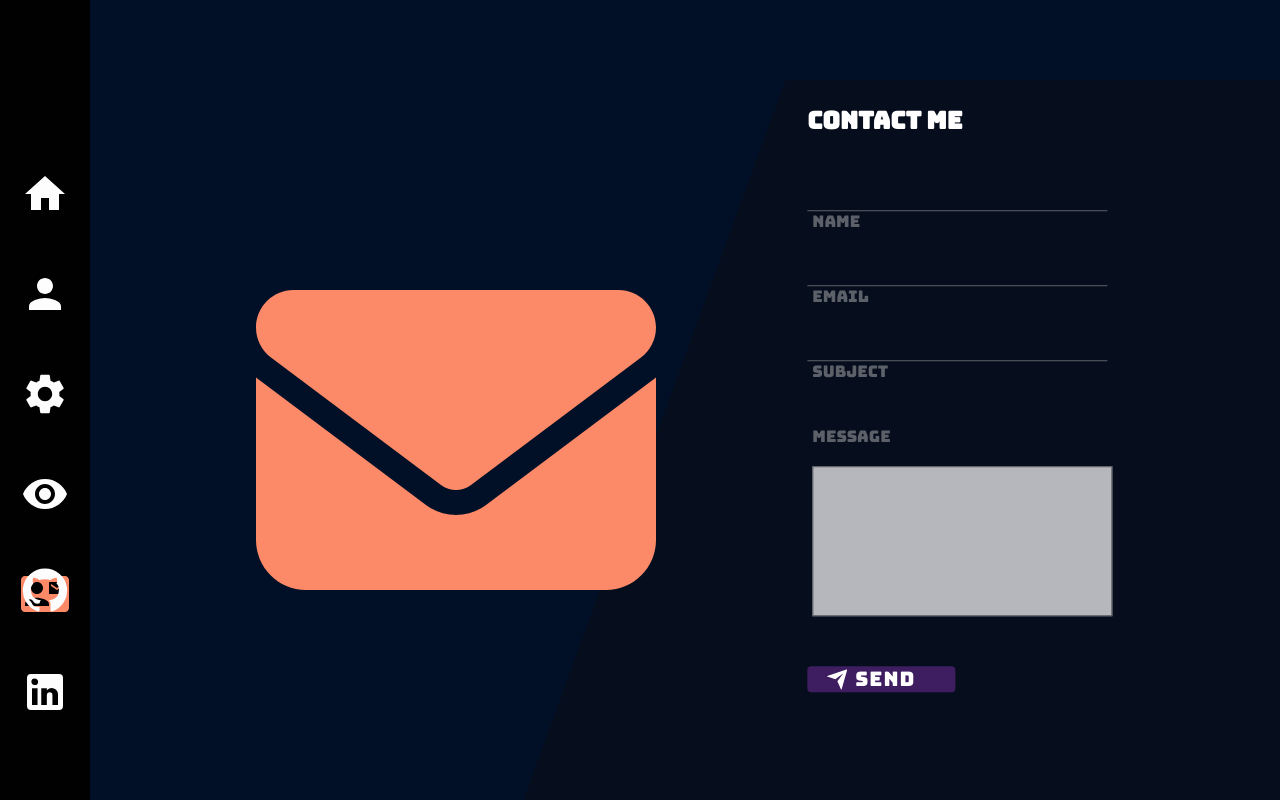
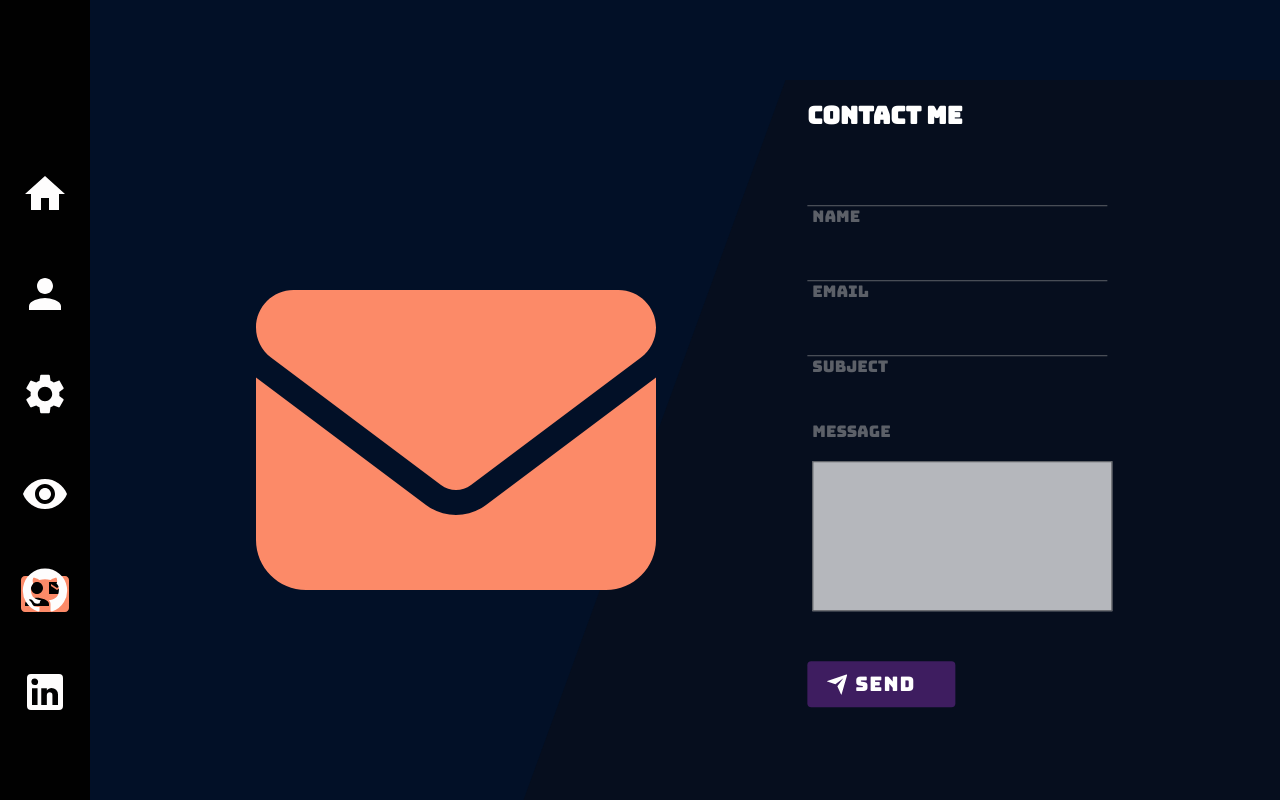
Before and after one commit to LifestreamX/portfolio, a React (Create React App) app: page /contact in a window 1280 px wide. Built offline with nearby package versions, Linux system fonts and the light colour scheme.

Commit message:
button styled

```diff
--- a/src/pages/contact/Contact.scss
+++ b/src/pages/contact/Contact.scss
@@ -251,6 +251,8 @@ button {
   margin-top: 100px;
   display: flex;
   letter-spacing: 1px;
+  padding-top: 10px;
+  padding-bottom: 10px;
 }
 
 button span {
```
